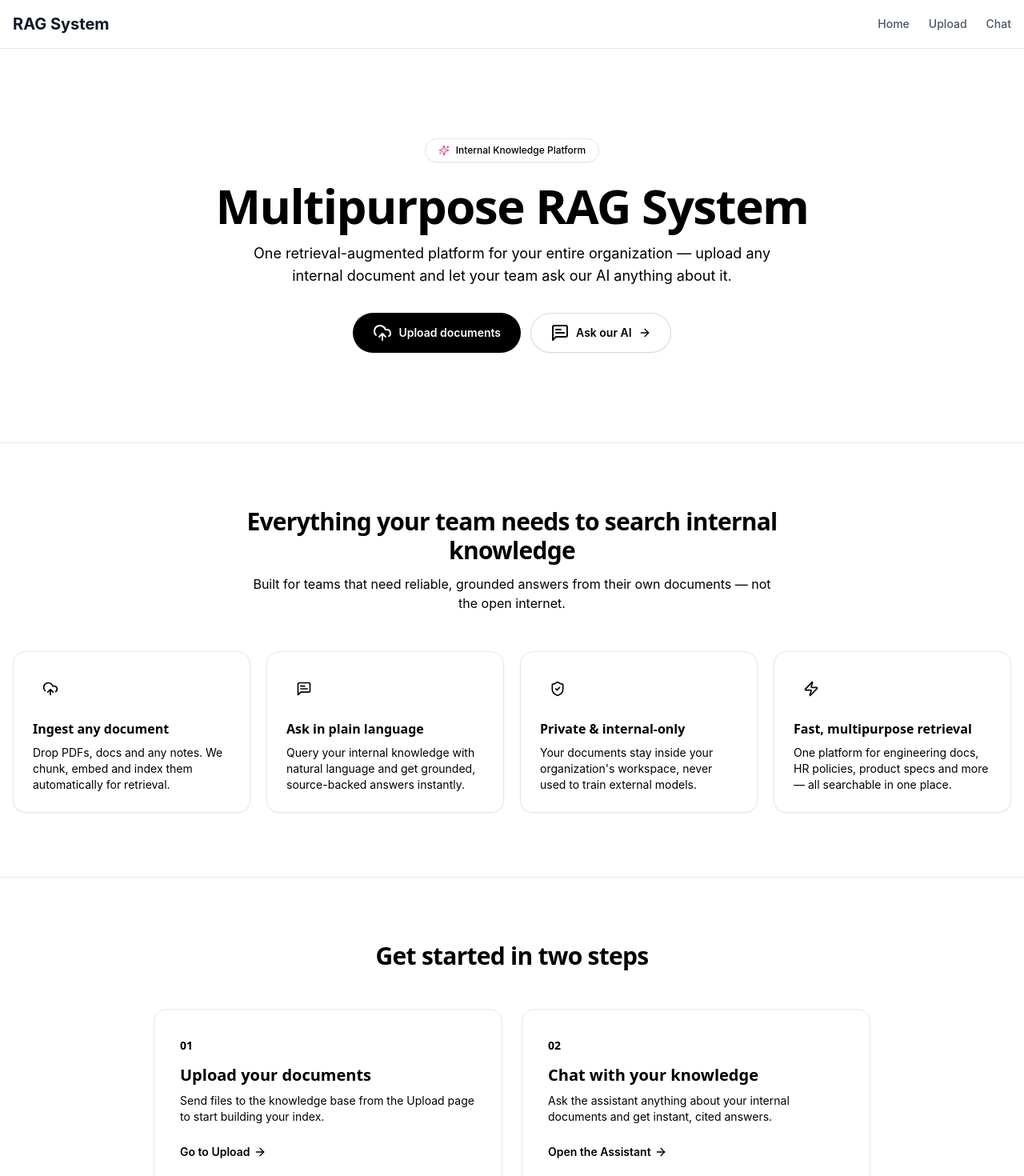
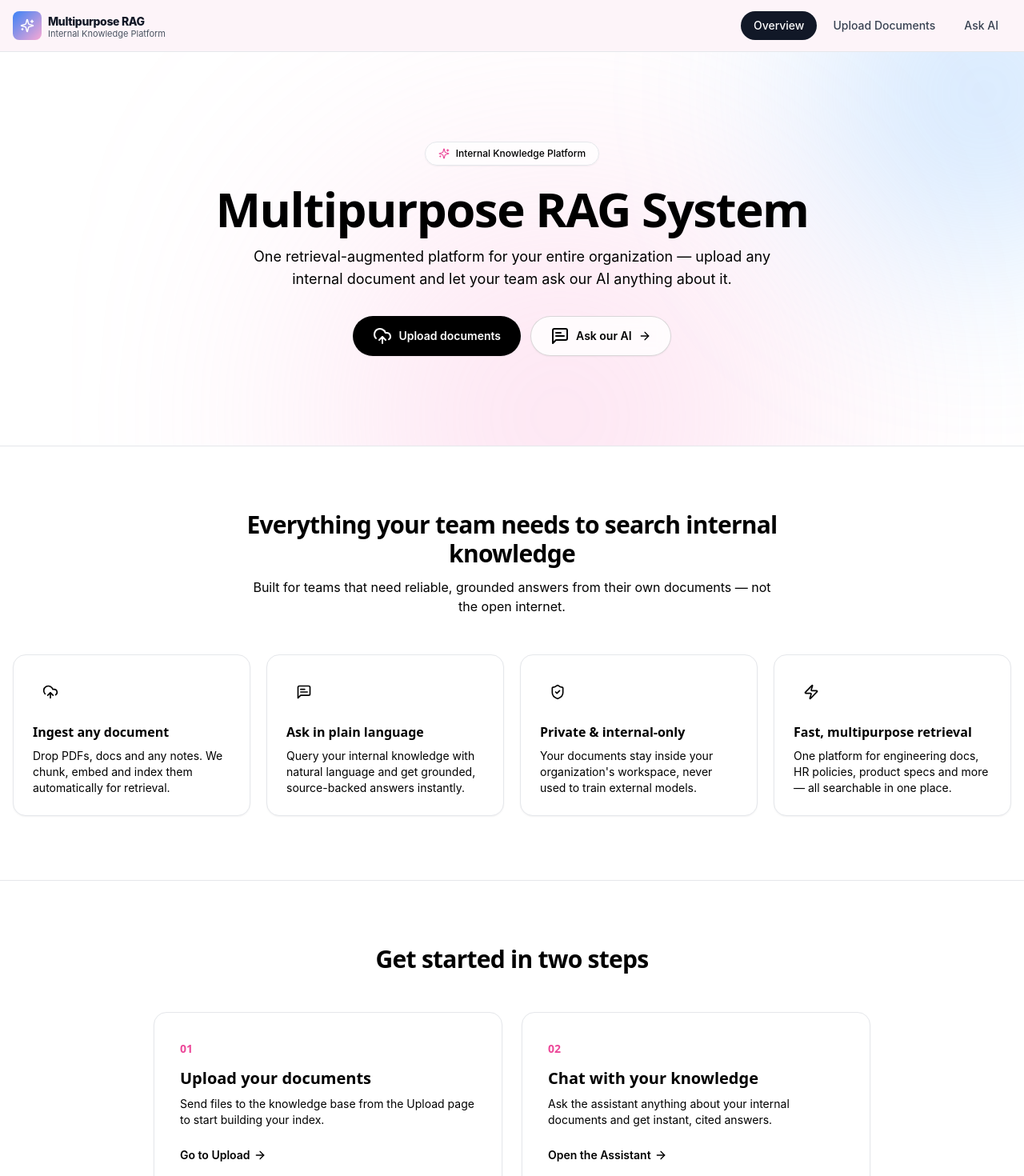
Before and after one commit to capstone-2026-group1-t6/Capstone-project, a React (Vite) app in the folder frontend/: page / in a window 1280 px wide. Shown: the top 1470 px of the page at 80% size. Built offline with nearby package versions, Linux system fonts and the light colour scheme.

Commit message:
docs: add all used files, update dependencies, and include style files

```diff
--- a/frontend/src/components/layout/SiteLayout.js
+++ /dev/null
@@ -1,53 +0,0 @@
-import { Outlet, Link } from 'react-router-dom'
-
-export default function SiteLayout() {
-  return (
-    <div className="flex min-h-screen flex-col bg-white">
-      {/* Navigation */}
-      <nav className="border-b border-gray-200 bg-white">
-        <div className="container flex items-center justify-between px-4 py-4">
-          {/* Logo */}
-          <Link to="/" className="text-xl font-bold text-gray-900">
-            RAG System
-          </Link>
-
-          {/* Nav Links */}
-          <div className="flex items-center gap-6">
-            <Link
-              to="/"
-              className="text-sm font-medium text-gray-600 transition hover:text-gray-900"
-            >
-              Home
-            </Link>
-            <Link
-              to="/upload"
-              className="text-sm font-medium text-gray-600 transition hover:text-gray-900"
-            >
-              Upload
-            </Link>
-            <Link
-              to="/chat"
-              className="text-sm font-medium text-gray-600 transition hover:text-gray-900"
-            >
-              Chat
-            </Link>
-          </div>
-        </div>
-      </nav>
-
-      {/* Main Content */}
-      <main className="flex flex-1">
-        <Outlet />
-      </main>
-
-      {/* Footer */}
-      <footer className="border-t border-gray-200 bg-gray-50">
-        <div className="container px-4 py-8 text-center">
-          <p className="text-sm text-gray-600">
-            © 2024 RAG System. All rights reserved.
-          </p>
-        </div>
-      </footer>
-    </div>
-  )
-}
--- a/frontend/src/components/layout/SiteLayout.jsx
+++ b/frontend/src/components/layout/SiteLayout.jsx
@@ -1,39 +1,72 @@
-import { Outlet, Link } from 'react-router-dom';
+import { Link, NavLink, Outlet } from "react-router-dom"
+import { Sparkles } from "lucide-react"
 
+const navItems = [
+  { to: "/", label: "Overview" },
+  { to: "/upload", label: "Upload Documents" },
+  { to: "/chat", label: "Ask AI" },
+]
+// className="bg-pink-50 border-pink-200 text-pink-600"
 export default function SiteLayout() {
   return (
     <div className="flex min-h-screen flex-col bg-white">
-      <nav className="border-b border-gray-200 bg-white">
-        <div className="container flex items-center justify-between px-4 py-4">
-          <Link to="/" className="text-xl font-bold text-gray-900">
-            RAG System
+      {/* ===== HEADER ===== */}
+      <header className="sticky top-0 z-50 border-b border-gray-200 bg-pink-50/80 backdrop-blur">
+        <div className="container flex h-16 items-center justify-between px-4">
+          {/* Logo */}
+          <Link to="/" className="flex items-center gap-2">
+            <span className="flex h-9 w-9 items-center justify-center rounded-lg bg-gradient-to-br from-blue-500 to-pink-300 text-white">
+              <Sparkles size={18} />
+            </span>
+            <span className="flex flex-col leading-none">
+              <span className="text-sm font-extrabold tracking-tight text-gray-900">
+                Multipurpose RAG
+              </span>
+              <span className="text-[11px] text-gray-600">
+                Internal Knowledge Platform
+              </span>
+            </span>
           </Link>
 
-          <div className="flex items-center gap-6">
-            <Link to="/" className="text-sm font-medium text-gray-600 transition hover:text-gray-900">
-              Home
-            </Link>
-            <Link to="/upload" className="text-sm font-medium text-gray-600 transition hover:text-gray-900">
-              Upload
-            </Link>
-            <Link to="/chat" className="text-sm font-medium text-gray-600 transition hover:text-gray-900">
-              Chat
-            </Link>
-          </div>
+          {/* Desktop Navigation */}
+          <nav className="flex items-center gap-1">
+            {navItems.map((item) => (
+              <NavLink
+                key={item.to}
+                to={item.to}
+                end={item.to === "/"}
+                className={({ isActive }) =>
+                  `rounded-full px-4 py-2 text-sm font-medium transition-colors ${
+                    isActive
+                      ? "bg-gray-900 text-white"
+                      : "text-gray-700 hover:bg-gray-100 hover:text-gray-900"
+                  }`
+                }
+              >
+                {item.label}
+              </NavLink>
+            ))}
+          </nav>
         </div>
-      </nav>
+      </header>
 
-      <main className="flex flex-1">
+      {/* Main Content */}
+      <main className="flex flex-1 flex-col">
         <Outlet />
       </main>
 
+      {/* Footer */}
       <footer className="border-t border-gray-200 bg-gray-50">
-        <div className="container px-4 py-8 text-center">
-          <p className="text-sm text-gray-600">
-            © 2024 RAG System. All rights reserved.
-          </p>
+        <div className="container px-4 py-8">
+          <div className="flex items-center justify-between">
+
+            {/* Copyright */}
+            <p className="text-xs text-gray-600">
+              © 2026 Multipurpose RAG System. All rights reserved.
+            </p>
+          </div>
         </div>
       </footer>
     </div>
-  );
+  )
 }
--- /dev/null
+++ b/frontend/src/lib/utils.js
@@ -0,0 +1,3 @@
+export function cn(...classes) {
+  return classes.filter(Boolean).join(" ");
+}
--- a/frontend/src/pages/index.jsx
+++ b/frontend/src/pages/index.jsx
@@ -61,11 +61,11 @@ export default function Index() {
       <section className="relative overflow-hidden">
         <div
           aria-hidden
-          className="pointer-events-none absolute -right-40 -top-40 h-[420px] w-[420px] rounded-full bg-brand-blue/40 blur-[120px]"
+          className="pointer-events-none absolute -right-40 -top-40 h-[420px] w-[420px] rounded-full bg-blue-300/40 blur-[120px]"
         />
         <div
           aria-hidden
-          className="pointer-events-none absolute -bottom-56 left-1/2 h-[520px] w-[520px] -translate-x-1/2 rounded-full bg-brand-pink/30 blur-[150px] sm:left-auto sm:right-1/4 sm:translate-x-0"
+          className="pointer-events-none absolute -bottom-56 left-1/2 h-[520px] w-[520px] -translate-x-1/2 rounded-full bg-pink-300/40 blur-[150px] sm:left-auto sm:right-1/4 sm:translate-x-0"
         />
 
         <div className="container relative flex flex-col items-center px-4 py-20 text-center sm:py-28">
@@ -107,6 +107,7 @@ export default function Index() {
         </div>
       </section>
 
+      {/* Features Section */}
       <section className="border-t border-ink/10 bg-white py-16 sm:py-20">
         <div className="container px-4">
           <div className="mx-auto max-w-2xl text-center">
@@ -140,6 +141,7 @@ export default function Index() {
         </div>
       </section>
 
+      {/* Steps Section */}
       <section className="border-t border-ink/10 bg-secondary/50 py-16 sm:py-20">
         <div className="container px-4">
           <div className="mx-auto max-w-2xl text-center">
@@ -180,7 +182,7 @@ export default function Index() {
       </section>
 
 
-      // CTA Section
+      {/* CTA Section */}
       <section className="border-t border-gray-200 bg-white py-14">
         <div className="container flex flex-col items-center gap-6 px-4 text-center sm:flex-row sm:justify-between sm:text-left">
           <div className="flex items-center gap-3">
--- a/frontend/tailwind.config.js
+++ b/frontend/tailwind.config.js
@@ -5,7 +5,14 @@ export default {
     "./src/**/*.{js,jsx}",
   ],
   theme: {
-    extend: {},
+    extend: {
+      colors:{
+        "dark": "#1A1A1A",
+        "brand-pink": "#ec4899",
+        "brand-pink100": "#fbcfe8",
+
+      },
+    },
   },
   plugins: [],
 }
```
Also changed, not shown: frontend/index.html (line endings or trailing spaces), frontend/src/pages/chat.jsx (added).
